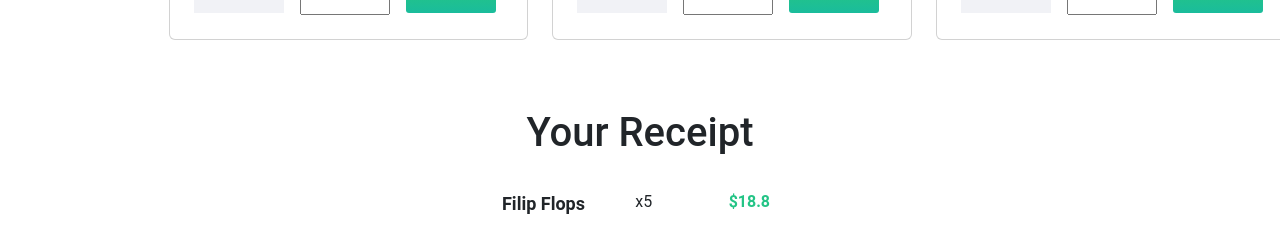
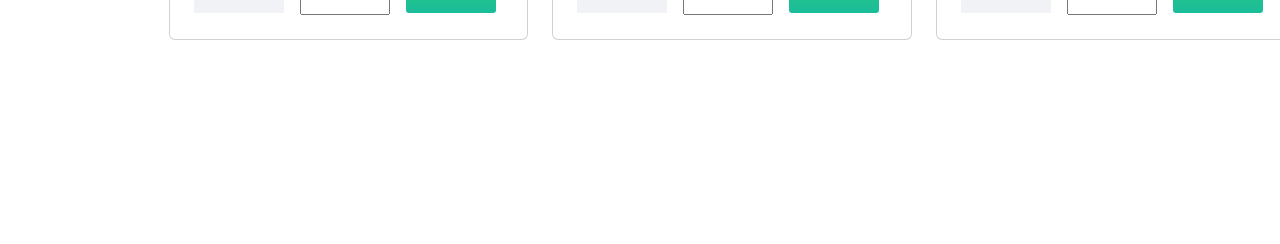
Before and after one commit to oguzhanduran/Redux-Spend-Elon-Musk-Money, a React (Create React App) app: page / in a window 1280 px wide. Shown: the part 7612-7856 px from the top of the page. After the commit the page ends 7682 px from the top, so only its background shows below. Built offline with nearby package versions, Linux system fonts and the light colour scheme.

Commit message:
Receipt was Completed

```diff
--- a/src/components/ProductCard/ProductCard.js
+++ b/src/components/ProductCard/ProductCard.js
@@ -12,7 +12,6 @@ function ProductCard({ item, id }) {
   const [buyable, setBuyable] = useState("");
 
   const budget = useSelector((state) => state.products.budget);
-  const items = useSelector((state) => state.products.items);
 
   const dispatch = useDispatch();
 
@@ -46,7 +45,7 @@ function ProductCard({ item, id }) {
       var intArr = Array.from(String(count), myFunc);
 
       // Delete 0
-      if (intArr[0] == 0) {
+      if (intArr[0] === 0) {
         intArr.shift();
         // Convert array to number
         let newCount = intArr.join("");
@@ -54,7 +53,7 @@ function ProductCard({ item, id }) {
       }
     }
 
-    if (count == "") {
+    if (count === "") {
       setCount(0);
     }
   }, [count]);
--- a/src/components/Receipt/Receipt.js
+++ b/src/components/Receipt/Receipt.js
@@ -1,8 +1,23 @@
 import React from "react";
 import { Container, Row, Col } from "react-bootstrap";
 import styles from "./Receipt.module.css";
+import { useSelector } from "react-redux";
 
 function Receipt() {
+  const items = useSelector((state) => state.products.items);
+
+  // Filtered products sold
+  const filtered = items.filter((item) => item.count > 0);
+
+  let spentMoney = 0;
+  filtered.map((item) => {
+    spentMoney += item.productPrice * item.count;
+  });
+
+  if (filtered.length === 0) {
+    return null;
+  }
+
   return (
     <div>
       <Container>
@@ -10,22 +25,41 @@ function Receipt() {
           <Col md={4}></Col>
 
           <Col className={styles.receiptBorder}>
-            <h1>Your Receipt</h1>
             <Row>
-              <Col>
-                <span className={styles.itemName}>Filip Flops</span>
-              </Col>
-              <Col>
-                <span className={styles.itemAmount}>x5</span>
-              </Col>
-              <Col>
-                <span className={styles.itemCost}>$18.8</span>
-              </Col>
+              <h1>Your Receipt</h1>
+              {filtered.map((item) => (
+                <div key={item.id}>
+                  <div className={styles.receiptLine}>
+                    <Col sm={1}></Col>
+                    <Col sm={4}>
+                      <span>{item.productName}</span>
+                    </Col>
+                    <Col sm={4}>
+                      <span style={{ textAlign: "center" }}>x{item.count}</span>
+                    </Col>
+                    <Col sm={4}>
+                      {" "}
+                      <span className={styles.receiptPrice}>
+                        ${item.productPrice * item.count}
+                      </span>
+                    </Col>
+                    <Col sm={1}></Col>
+                  </div>
+                </div>
+              ))}
+              <div className={styles.totalName}>
+                <Col sm={1}></Col>
+                <Col sm={100}>
+                  <span>Total</span>
+                  <span className={styles.totalPrice}>${spentMoney}</span>
+                </Col>
+                <Col sm={1}></Col>
+              </div>
             </Row>
           </Col>
           <Col md={4}></Col>
-        </Row>{" "}
-      </Container>{" "}
+        </Row>
+      </Container>
     </div>
   );
 }
--- a/src/components/Receipt/Receipt.module.css
+++ b/src/components/Receipt/Receipt.module.css
@@ -5,27 +5,42 @@ h1 {
   text-align: center;
 }
 
-.itemName {
-  font-size: 18px;
-  font-weight: 600;
-}
-
-.itemAmount {
-  text-align: center;
-  margin-left: 20px;
-}
-
-.itemCost {
-  font-weight: 700;
-  color: #24c486;
-}
-
 .receiptBorder {
   margin-bottom: 30px;
-  margin-left: 40px;
 }
 
 .receiptBorder h1 {
   margin-top: 1.5rem;
   margin-right: 40px;
 }
+
+.totalName {
+  font-weight: 700;
+  max-width: 300px;
+  border-top: 1px solid #333;
+  margin-left: auto;
+  margin-right: auto;
+  margin-top: 10px;
+  padding-top: 10px;
+  display: flex;
+}
+
+.receiptLine {
+  display: flex;
+  justify-content: space-between;
+}
+
+.receiptPrice {
+  color: #24c486;
+  font-weight: 700;
+}
+
+.totalPrice {
+  color: #24c486;
+  font-weight: 700;
+  margin-left: 240px;
+}
+
+.receiptCount {
+  text-align: initial;
+}
```
